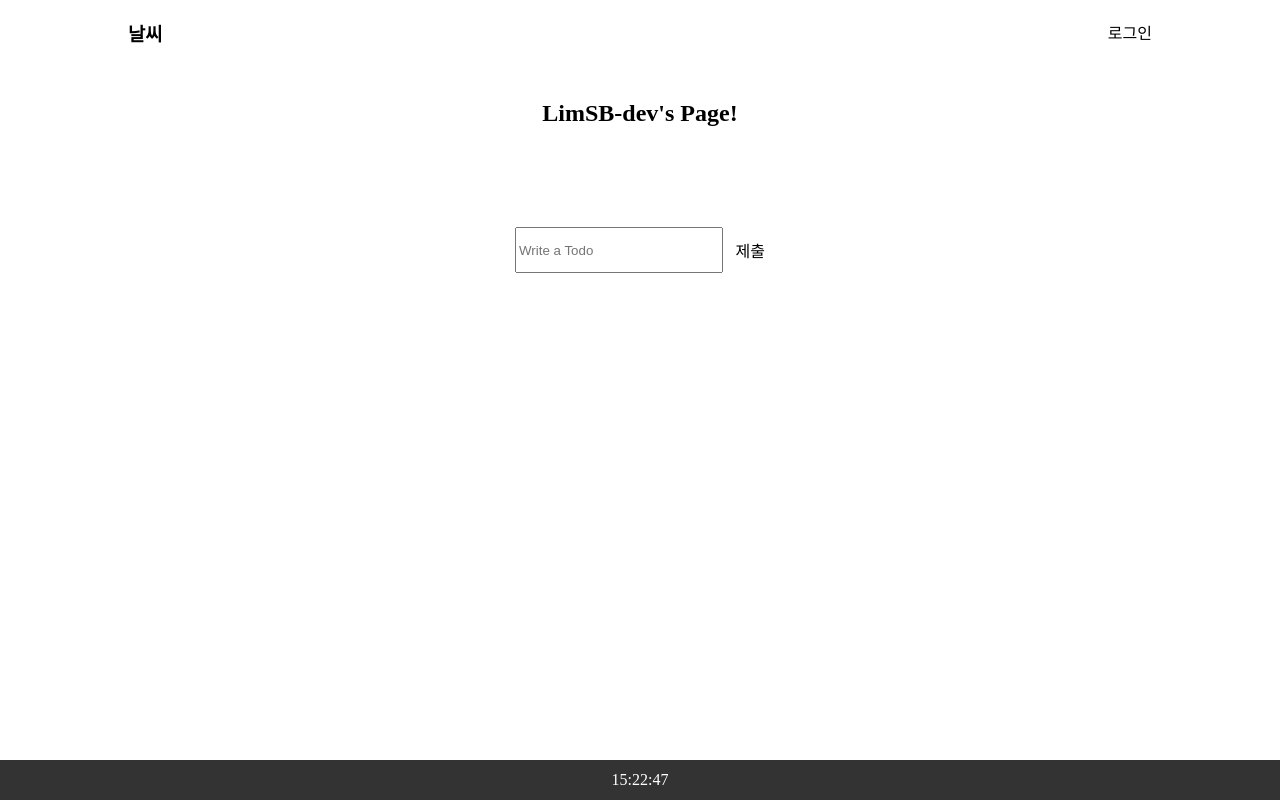
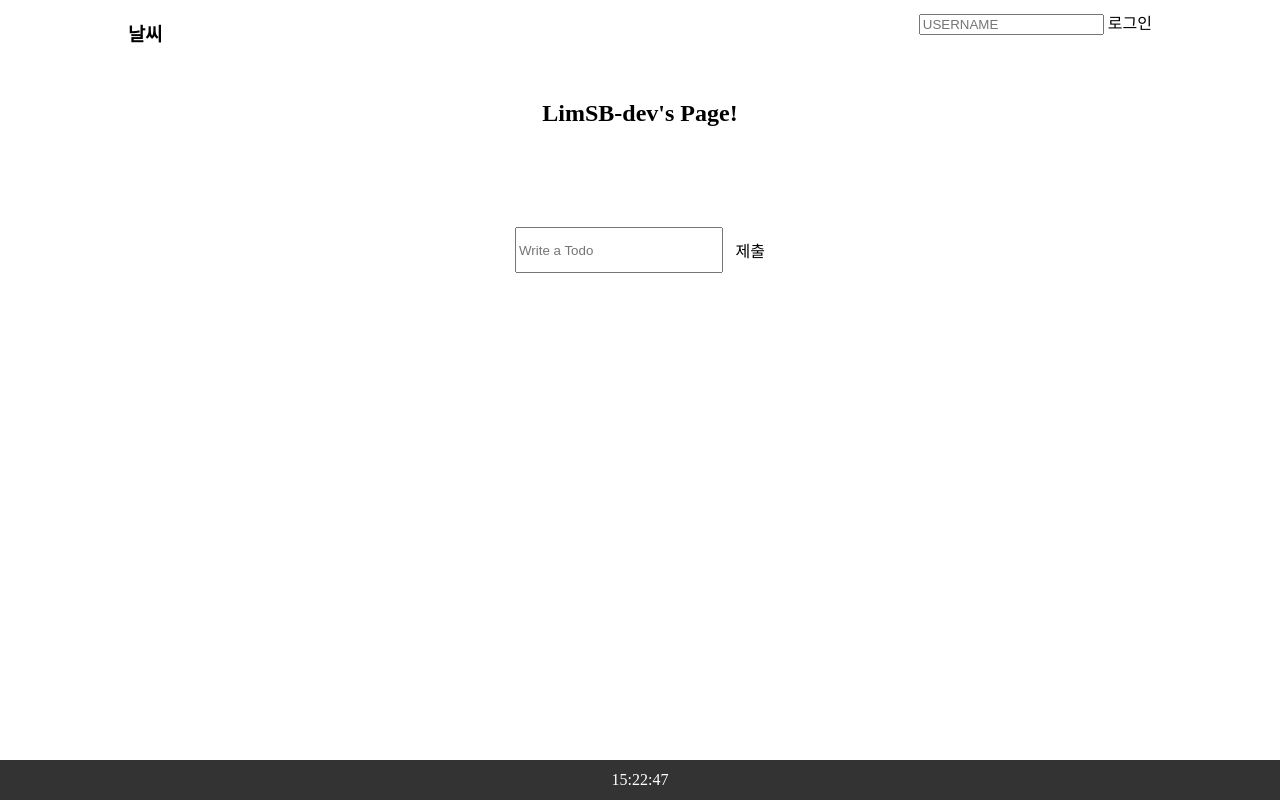
Before and after one commit to LimSB-dev/LimSB-dev.github.io, a plain HTML site: page index.html in a window 1280 px wide. Drawn offline with Linux system fonts and the light colour scheme.

Commit message:
Update index.html

```diff
--- a/index.html
+++ b/index.html
@@ -14,7 +14,17 @@
       </section>
 
       <section class="account-section">
-        <button class="account-button">로그인</button>
+        <form action="" class="login-form">
+          <input
+            type="text"
+            placeholder="USERNAME"
+            id="username"
+            class="username"
+            required
+          />
+          <button class="account-button">로그인</button>
+        </form>
+        <h1 class="login-username active"></h1>
       </section>
     </header>
 
```
